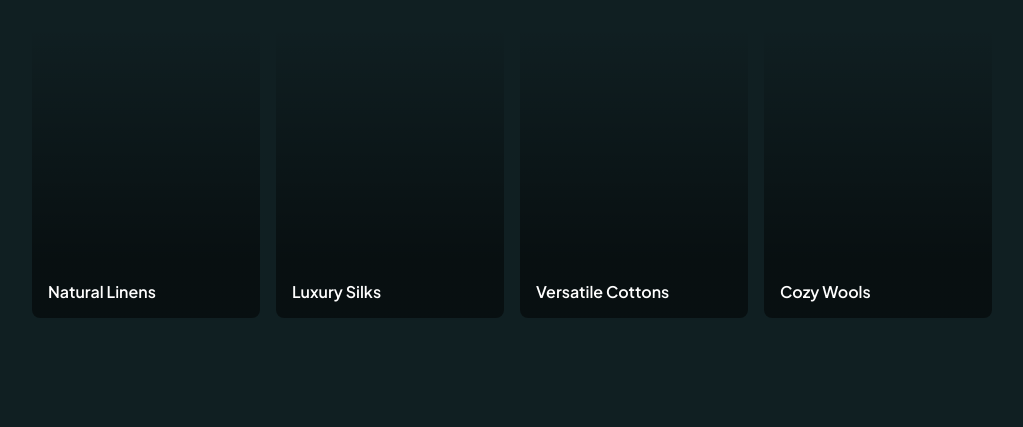
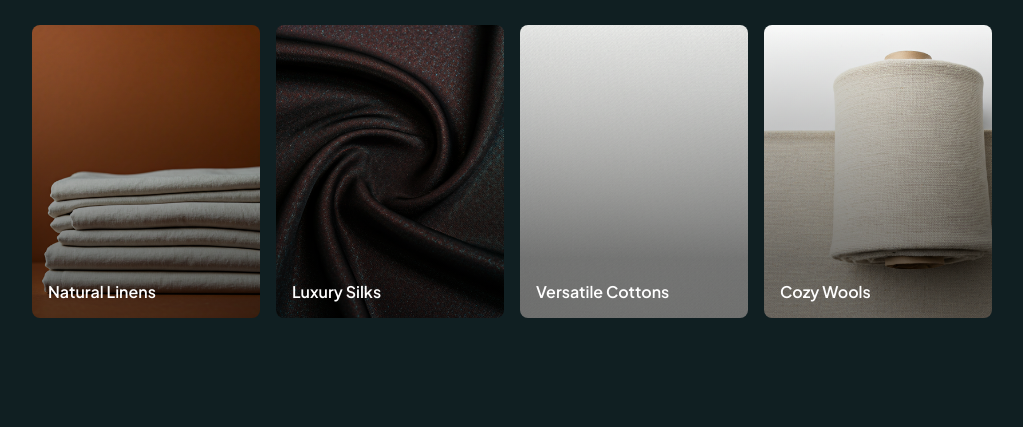
Before and after one commit to fahmirizalbudi/fabrix, a plain HTML site: page index.html in a window 1280 px wide. Shown: the part 691-1118 px from the top of the page, without its empty margins (128-1151 px from the left). Drawn offline with Linux system fonts and the light colour scheme.

Commit message:
refactor: update image path in index.html

```diff
--- a/index.html
+++ b/index.html
@@ -56,16 +56,16 @@
             <h2 class="fabrics__title">Find Your Perfect Material</h2>
           </div>
           <div class="fabrics__grid">
-            <div class="fabrics__card" data-img="/public/fabrics-1.png">
+            <div class="fabrics__card" data-img="/fabrix/fabrics-1.png">
               <p class="fabrics__name">Natural Linens</p>
             </div>
-            <div class="fabrics__card" data-img="/public/fabrics-2.png">
+            <div class="fabrics__card" data-img="/fabrix/fabrics-2.png">
               <p class="fabrics__name">Luxury Silks</p>
             </div>
-            <div class="fabrics__card" data-img="/public/fabrics-3.png">
+            <div class="fabrics__card" data-img="/fabrix/fabrics-3.png">
               <p class="fabrics__name">Versatile Cottons</p>
             </div>
-            <div class="fabrics__card" data-img="/public/fabrics-4.png">
+            <div class="fabrics__card" data-img="/fabrix/fabrics-4.png">
               <p class="fabrics__name">Cozy Wools</p>
             </div>
           </div>
```
